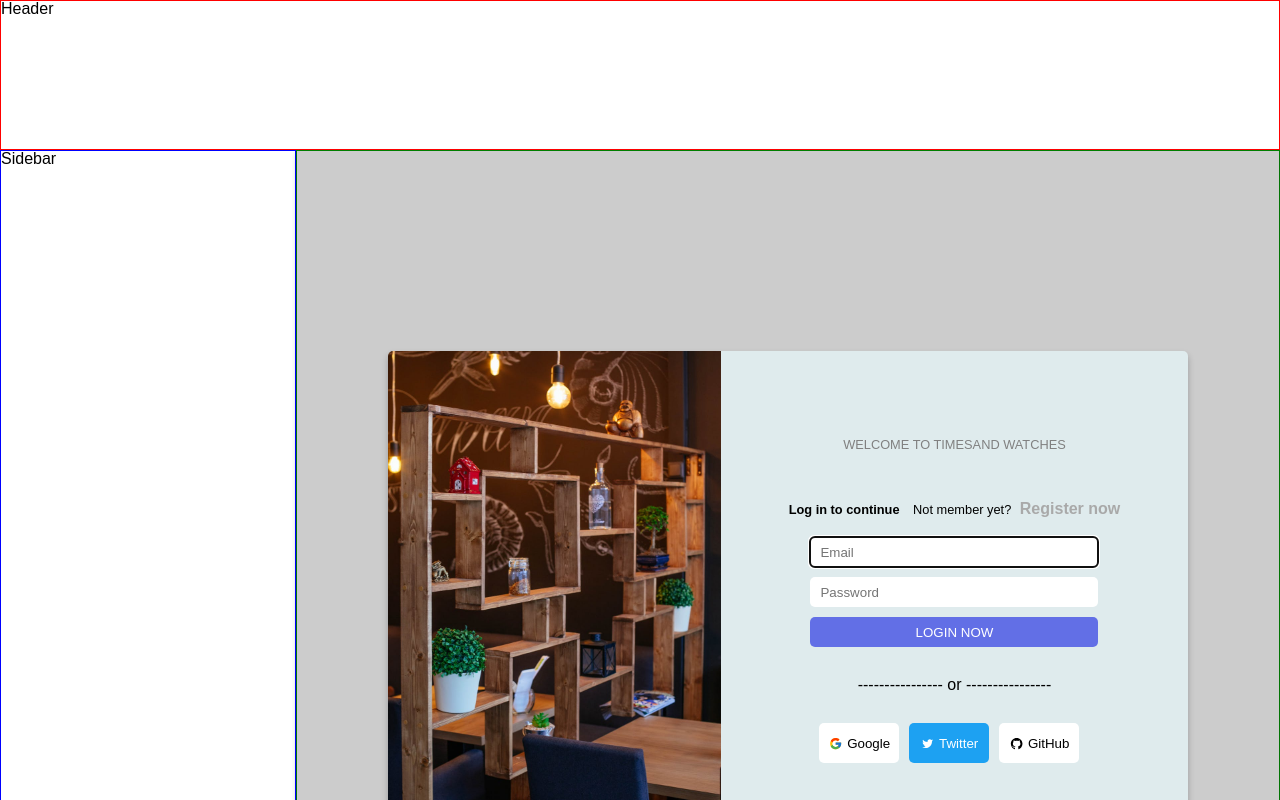
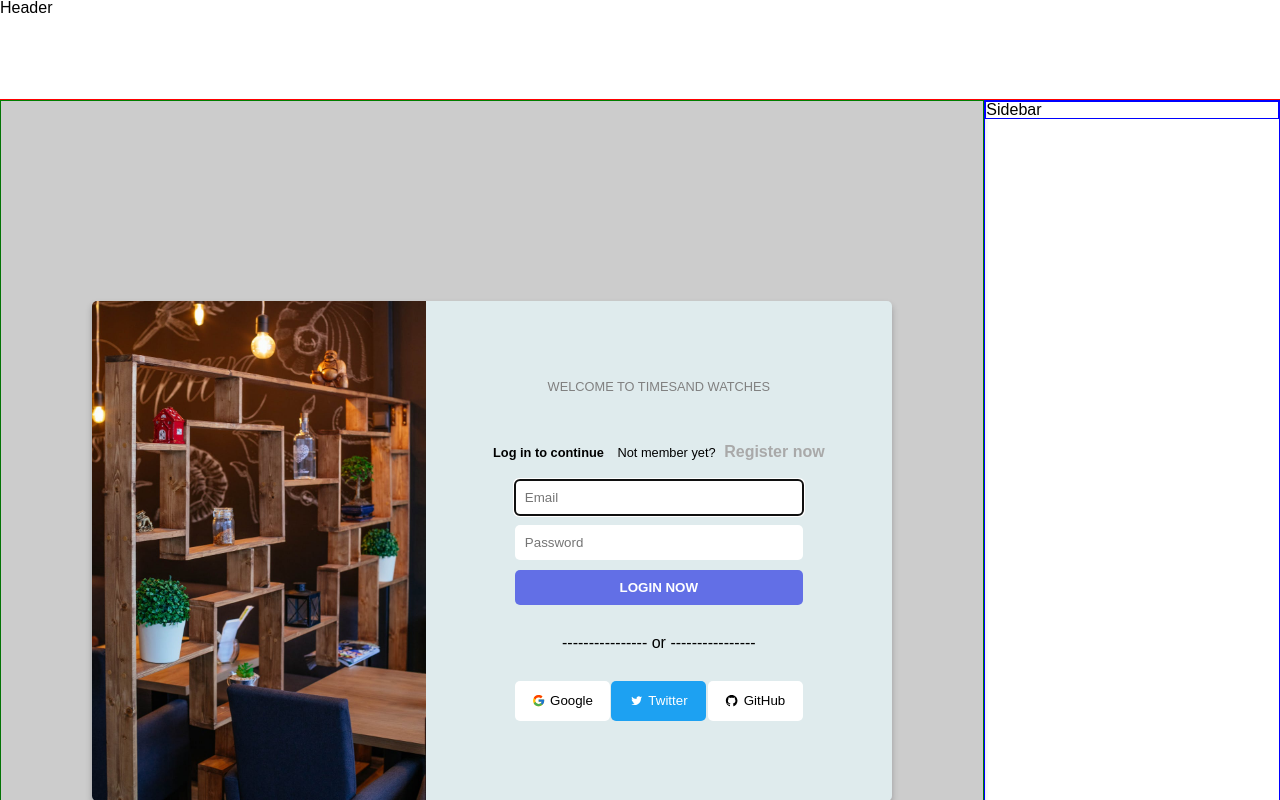
Before and after one commit to enochsori/project-indiecafegram, a React (Create React App) app in the folder client/: page / in a window 1280 px wide. Shown: the top 800 px of the page. Built offline with nearby package versions, Linux system fonts and the light colour scheme; no server answers.

Commit message:
overal layout

```diff
--- a/client/src/components/App.js
+++ b/client/src/components/App.js
@@ -15,8 +15,8 @@
           <Router>
             <Header />
             <LayoutSidebarAndMainWrapper>
+              <AppRouter />
               <Sidebar />
-              <AppRouter />
             </LayoutSidebarAndMainWrapper>
           </Router>
         </Wrapper>
--- a/client/src/components/GlobalStyles.js
+++ b/client/src/components/GlobalStyles.js
@@ -34,6 +34,7 @@
 
     html, body {
         max-width: 100vw;
+        font-family: -apple-system, BlinkMacSystemFont, 'Segoe UI', Roboto, Oxygen, Ubuntu, Cantarell, 'Open Sans', 'Helvetica Neue', sans-serif;
     }
 
     /* http://meyerweb.com/eric/tools/css/reset/
--- a/client/src/components/header/Header.js
+++ b/client/src/components/header/Header.js
@@ -6,7 +6,9 @@
 export default Header;
 
 const Wrapper = styled.div`
-  height: 150px;
-  border: 1px solid red;
-
+  height: 100px;
+  border-bottom: 1px solid red;
+  position: sticky;
+  top: 0;
+  z-index: 100;
 `;
--- a/client/src/components/routes/Auth.js
+++ b/client/src/components/routes/Auth.js
@@ -252,7 +252,7 @@
   border: none;
   border-radius: 5px;
   padding: 0 10px;
-  height: 30px;
+  height: 35px;
   width: 18rem;
 `;
 
@@ -261,7 +261,7 @@
   border: none;
   border-radius: 5px;
   padding: 0 10px;
-  height: 30px;
+  height: 35px;
   width: 18rem;
 `;
 const InputForPassword = styled.input`
@@ -269,7 +269,7 @@
   border: none;
   border-radius: 5px;
   padding: 0 10px;
-  height: 30px;
+  height: 35px;
   width: 18rem;
 `;
 
@@ -280,11 +280,16 @@
   border: none;
   border-radius: 5px;
   color: #fff;
-  height: 30px;
+  font-weight: bold;
+  height: 35px;
   width: 18rem;
   margin-bottom: 30px;
+  transition: all 300ms ease-in;
   cursor: pointer;
   &:hover {
+    background: #c4c1e0;
+    color: black;
+    font-weight: bold;
   }
 `;
 const OtherOptionTile = styled.div`
@@ -292,6 +297,9 @@
 `;
 const OtherOptionWrapper = styled.div`
   display: flex;
+  width: 18rem;
+  justify-content: space-between;
+  /* border: 1px solid red; */
 `;
 
 const ViaGoogle = styled.button`
@@ -301,9 +309,8 @@
   align-items: center;
   justify-content: center;
   height: 40px;
-  width: 80px;
+  width: 33%;
   border-radius: 5px;
-  margin-right: 10px;
 `;
 const ViaTwitter = styled.button`
   background-color: #1da1f2;
@@ -312,9 +319,9 @@
   align-items: center;
   justify-content: center;
   height: 40px;
-  width: 80px;
+  width: 33%;
   border-radius: 5px;
-  margin-right: 10px;
+
   color: #fff;
 `;
 const StyledAiOutlineTwitter = styled(AiOutlineTwitter)`
@@ -328,9 +335,8 @@
   align-items: center;
   justify-content: center;
   height: 40px;
-  width: 80px;
+  width: 33%;
   border-radius: 5px;
-  margin-right: 10px;
 `;
 
 const GoogleTitle = styled.span`
--- a/client/src/components/sidebar/Sidebar.js
+++ b/client/src/components/sidebar/Sidebar.js
@@ -1,7 +1,11 @@
 import styled from 'styled-components';
 
 const Sidebar = () => {
-  return <Wrapper>Sidebar</Wrapper>;
+  return (
+    <Wrapper>
+      <ContentWrapper>Sidebar</ContentWrapper>
+    </Wrapper>
+  );
 };
 
 export default Sidebar;
@@ -9,7 +13,12 @@
 const Wrapper = styled.div`
   width: 30%;
   height: 100vh;
+  position: relative;
   border: 1px solid blue;
+`;
+
+const ContentWrapper = styled.div`
   position: sticky;
-  top: 0;
+  top: 100px;
+  border: 1px solid blue;
 `;
```
